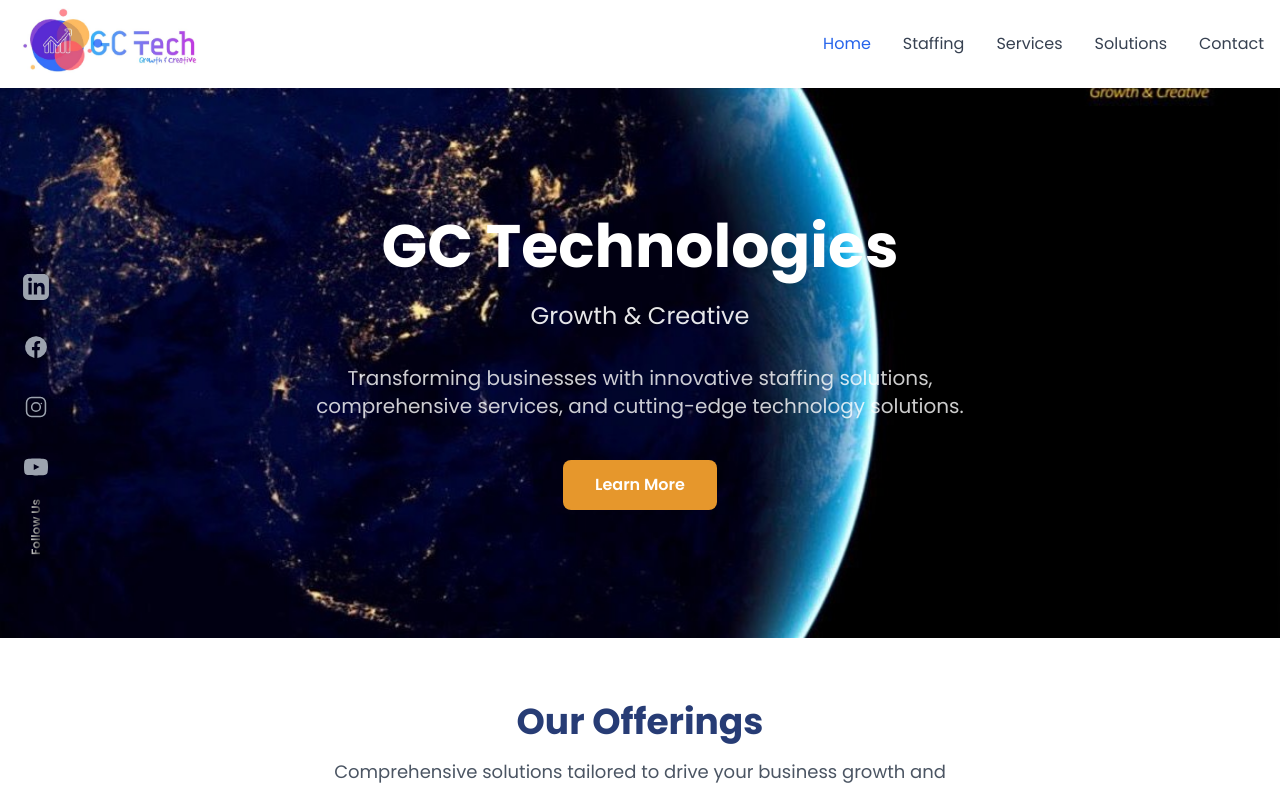
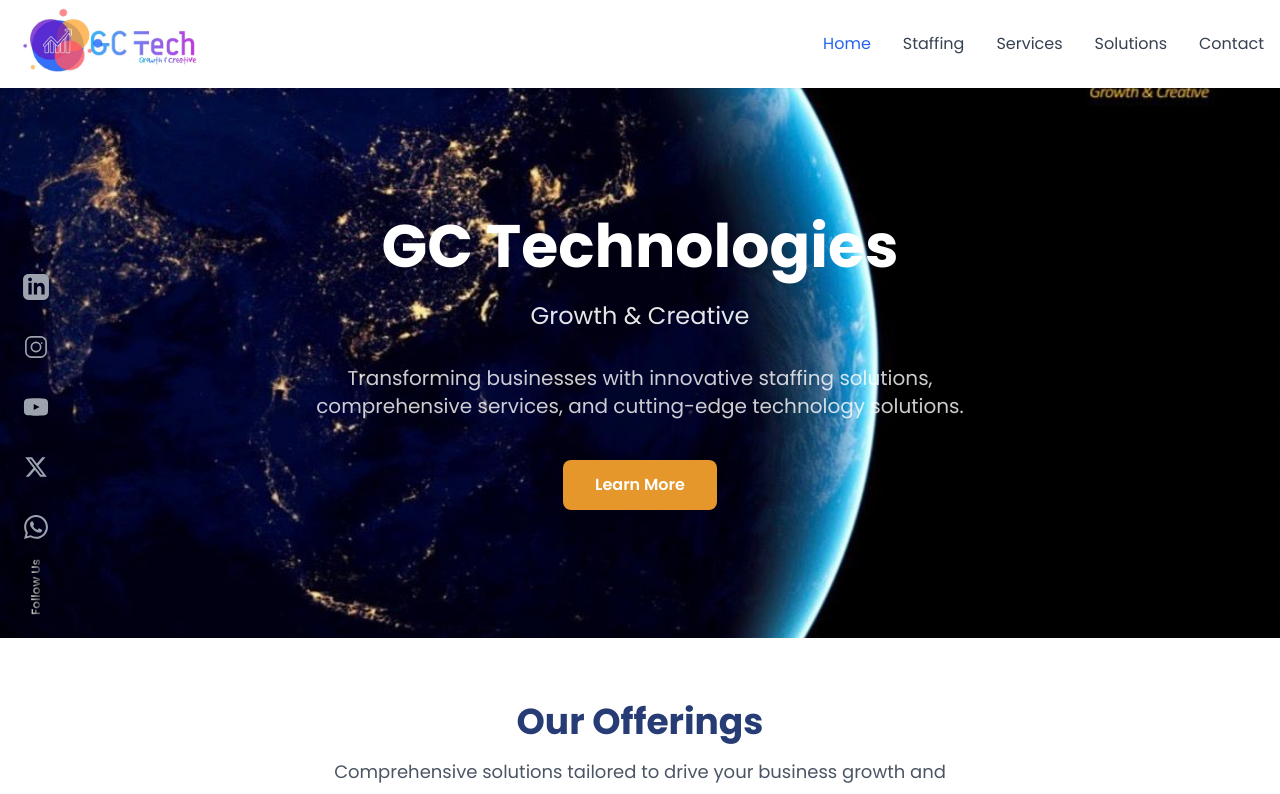
Before and after one commit to Codeby-Sameer/Codeby-Sameer.github.io, a React (Vite) app: page / in a window 1280 px wide. Shown: the top 794 px of the page. Built offline with nearby package versions, Linux system fonts and the light colour scheme.

Commit message:
links updated

```diff
--- a/src/components/Footer.jsx
+++ b/src/components/Footer.jsx
@@ -41,31 +41,32 @@
           <div>
             <h3 className="text-lg font-semibold mb-4">Follow Us</h3>
             <div className="flex space-x-4">
-              <a href="#" className="text-gray-300 hover:text-white transition-colors">
+<a href="https://www.linkedin.com/company/gc-technologies-pvt-ltd/" target="_blank" className="text-gray-300 hover:text-white transition-colors">
                 <span className="sr-only">LinkedIn</span>
                 <svg className="h-6 w-6" fill="currentColor" viewBox="0 0 24 24">
                   <path d="M19 0h-14c-2.761 0-5 2.239-5 5v14c0 2.761 2.239 5 5 5h14c2.762 0 5-2.239 5-5v-14c0-2.761-2.238-5-5-5zm-11 19h-3v-11h3v11zm-1.5-12.268c-.966 0-1.75-.79-1.75-1.764s.784-1.764 1.75-1.764 1.75.79 1.75 1.764-.783 1.764-1.75 1.764zm13.5 12.268h-3v-5.604c0-3.368-4-3.113-4 0v5.604h-3v-11h3v1.765c1.396-2.586 7-2.777 7 2.476v6.759z"/>
                 </svg>
               </a>
-              <a href="#" className="text-gray-300 hover:text-white transition-colors">
+<a href="https://www.instagram.com/gctechsoft?igsh=MTlmOGU4NTliaTByNA%3D%3D&utm_source=qr" target="_blank" className="text-gray-300 hover:text-white transition-colors">
   <span className="sr-only">Instagram</span>
   <svg className="h-6 w-6" fill="currentColor" viewBox="0 0 24 24">
     <path d="M7.75 2h8.5A5.75 5.75 0 0122 7.75v8.5A5.75 5.75 0 0116.25 22h-8.5A5.75 5.75 0 012 16.25v-8.5A5.75 5.75 0 017.75 2zm0 1.5A4.25 4.25 0 003.5 7.75v8.5A4.25 4.25 0 007.75 20.5h8.5a4.25 4.25 0 004.25-4.25v-8.5A4.25 4.25 0 0016.25 3.5h-8.5zM12 7a5 5 0 110 10 5 5 0 010-10zm0 1.5a3.5 3.5 0 100 7 3.5 3.5 0 000-7zm5.25-.75a.75.75 0 110 1.5.75.75 0 010-1.5z"/>
   </svg>
 </a>
-<a href="#" className="text-gray-300 hover:text-white transition-colors">
+ <a href="https://whatsapp.com/channel/0029Vb5gcb87YScyWqIfcX3b" target="_blank" className="text-gray-300 hover:text-white transition-colors">
+    <span className="sr-only">WhatsApp</span>
   <span className="sr-only">WhatsApp</span>
   <svg className="h-6 w-6" fill="currentColor" viewBox="0 0 24 24">
     <path d="M12 2a9.93 9.93 0 00-7.07 2.93A9.93 9.93 0 002 12c0 1.76.46 3.48 1.33 5.01L2 22l5.09-1.33A9.93 9.93 0 0012 22c2.65 0 5.15-1.03 7.07-2.93A9.93 9.93 0 0022 12c0-2.65-1.03-5.15-2.93-7.07A9.93 9.93 0 0012 2zm0 18a8.01 8.01 0 01-4.24-1.24l-.3-.18-3.02.79.8-2.95-.2-.31A8.01 8.01 0 014 12a8 8 0 0116 0c0 2.13-.83 4.14-2.34 5.66A7.97 7.97 0 0112 20zm3.71-5.29c-.2-.1-1.18-.58-1.36-.65-.18-.07-.31-.1-.44.1-.13.2-.5.65-.61.78-.11.13-.22.15-.42.05-.2-.1-.84-.31-1.6-.99-.59-.52-.99-1.16-1.11-1.36-.11-.2-.01-.31.08-.41.08-.08.2-.22.3-.33.1-.11.13-.2.2-.33.07-.13.03-.25-.02-.35-.05-.1-.44-1.06-.61-1.45-.16-.39-.33-.34-.44-.35h-.38c-.13 0-.35.05-.53.25-.18.2-.7.68-.7 1.65s.72 1.91.82 2.04c.1.13 1.41 2.15 3.42 3.01.48.21.85.34 1.14.44.48.15.92.13 1.27.08.39-.06 1.18-.48 1.35-.95.17-.47.17-.87.12-.95-.05-.08-.18-.13-.38-.23z"/>
   </svg>
 </a>
-<a href="#" className="text-gray-300 hover:text-white transition-colors">
-  <span className="sr-only">Facebook</span>
-  <svg className="h-6 w-6" fill="currentColor" viewBox="0 0 24 24">
-    <path d="M22 12a10 10 0 10-11.5 9.95v-7.05h-2.2V12h2.2V9.8c0-2.18 1.3-3.38 3.3-3.38.96 0 1.96.17 1.96.17v2.15h-1.1c-1.08 0-1.42.67-1.42 1.36V12h2.42l-.39 2.9h-2.03v7.05A10 10 0 0022 12z"/>
-  </svg>
+ <a href="https://x.com/gc_tech_pvt?s=11" target="_blank" className="text-gray-300 hover:text-white transition-colors">
+  <span className="sr-only">Twitter</span>
+ <svg className="h-6 w-6" fill="currentColor" viewBox="0 0 24 24">
+              <path d="M18.244 2.25h3.308l-7.227 8.26 8.502 11.24H16.17l-5.214-6.817L4.99 21.75H1.68l7.73-8.835L1.254 2.25H8.08l4.713 6.231zm-1.161 17.52h1.833L7.084 4.126H5.117z"/>
+            </svg>
 </a>
-<a href="#" className="text-gray-300 hover:text-white transition-colors">
+ <a href="https://youtube.com/@gctechtalenthub?si=fjgixVqkMWGKWnV8" target="_blank" className="text-gray-300 hover:text-white transition-colors">
   <span className="sr-only">YouTube</span>
   <svg className="h-6 w-6" fill="currentColor" viewBox="0 0 24 24">
     <path d="M23.5 6.2a2.9 2.9 0 00-2.05-2.05C19.5 3.5 12 3.5 12 3.5s-7.5 0-9.45.65A2.9 2.9 0 00.5 6.2 30.2 30.2 0 000 12a30.2 30.2 0 00.5 5.8 2.9 2.9 0 002.05 2.05C4.5 20.5 12 20.5 12 20.5s7.5 0 9.45-.65a2.9 2.9 0 002.05-2.05A30.2 30.2 0 0024 12a30.2 30.2 0 00-.5-5.8zM9.75 15.02V8.98L15.5 12l-5.75 3.02z"/>
--- a/src/components/sections/SocailMedia.jsx
+++ b/src/components/sections/SocailMedia.jsx
@@ -1,44 +1,46 @@
-import { hover, motion } from 'framer-motion';
-import { Briefcase, Facebook, FacebookIcon, Instagram, Linkedin, LinkedinIcon, Youtube } from 'lucide-react';
+import { motion } from 'framer-motion';
 
 function SocialMedia() {
   const socialLinks = [
     {
       name: 'LinkedIn',
-      url: '#',
-      icon:   <svg className="h-6 w-6" fill="currentColor" viewBox="0 0 24 24">
-                  <path d="M19 0h-14c-2.761 0-5 2.239-5 5v14c0 2.761 2.239 5 5 5h14c2.762 0 5-2.239 5-5v-14c0-2.761-2.238-5-5-5zm-11 19h-3v-11h3v11zm-1.5-12.268c-.966 0-1.75-.79-1.75-1.764s.784-1.764 1.75-1.764 1.75.79 1.75 1.764-.783 1.764-1.75 1.764zm13.5 12.268h-3v-5.604c0-3.368-4-3.113-4 0v5.604h-3v-11h3v1.765c1.396-2.586 7-2.777 7 2.476v6.759z"/>
-                </svg>,
-                 color: 'text-gray-400 hover:text-gray-300',
-
-
-    },
-    {
-      name: 'Facebook',
-      url: '#',
+      url: 'https://www.linkedin.com/company/gc-technologies-pvt-ltd/',
       icon: <svg className="h-6 w-6" fill="currentColor" viewBox="0 0 24 24">
-    <path d="M22 12a10 10 0 10-11.5 9.95v-7.05h-2.2V12h2.2V9.8c0-2.18 1.3-3.38 3.3-3.38.96 0 1.96.17 1.96.17v2.15h-1.1c-1.08 0-1.42.67-1.42 1.36V12h2.42l-.39 2.9h-2.03v7.05A10 10 0 0022 12z"/>
-  </svg>,
+              <path d="M19 0h-14c-2.761 0-5 2.239-5 5v14c0 2.761 2.239 5 5 5h14c2.762 0 5-2.239 5-5v-14c0-2.761-2.238-5-5-5zm-11 19h-3v-11h3v11zm-1.5-12.268c-.966 0-1.75-.79-1.75-1.764s.784-1.764 1.75-1.764 1.75.79 1.75 1.764-.783 1.764-1.75 1.764zm13.5 12.268h-3v-5.604c0-3.368-4-3.113-4 0v5.604h-3v-11h3v1.765c1.396-2.586 7-2.777 7 2.476v6.759z"/>
+            </svg>,
       color: 'text-gray-400 hover:text-gray-300',
-
     },
     {
       name: 'Instagram',
-      url: '#',
+      url: 'https://www.instagram.com/gctechsoft?igsh=MTlmOGU4NTliaTByNA%3D%3D&utm_source=qr',
       icon: <svg className="h-6 w-6" fill="currentColor" viewBox="0 0 24 24">
-    <path d="M7.75 2h8.5A5.75 5.75 0 0122 7.75v8.5A5.75 5.75 0 0116.25 22h-8.5A5.75 5.75 0 012 16.25v-8.5A5.75 5.75 0 017.75 2zm0 1.5A4.25 4.25 0 003.5 7.75v8.5A4.25 4.25 0 007.75 20.5h8.5a4.25 4.25 0 004.25-4.25v-8.5A4.25 4.25 0 0016.25 3.5h-8.5zM12 7a5 5 0 110 10 5 5 0 010-10zm0 1.5a3.5 3.5 0 100 7 3.5 3.5 0 000-7zm5.25-.75a.75.75 0 110 1.5.75.75 0 010-1.5z"/>
-  </svg>,
+              <path d="M7.75 2h8.5A5.75 5.75 0 0122 7.75v8.5A5.75 5.75 0 0116.25 22h-8.5A5.75 5.75 0 012 16.25v-8.5A5.75 5.75 0 017.75 2zm0 1.5A4.25 4.25 0 003.5 7.75v8.5A4.25 4.25 0 007.75 20.5h8.5a4.25 4.25 0 004.25-4.25v-8.5A4.25 4.25 0 0016.25 3.5h-8.5zM12 7a5 5 0 110 10 5 5 0 010-10zm0 1.5a3.5 3.5 0 100 7 3.5 3.5 0 000-7zm5.25-.75a.75.75 0 110 1.5.75.75 0 010-1.5z"/>
+            </svg>,
       color: 'text-gray-400 hover:text-gray-300',
-
     },
     {
       name: 'YouTube',
-      url: '#',
-      icon:  <svg className="h-6 w-6" fill="currentColor" viewBox="0 0 24 24">
-    <path d="M23.5 6.2a2.9 2.9 0 00-2.05-2.05C19.5 3.5 12 3.5 12 3.5s-7.5 0-9.45.65A2.9 2.9 0 00.5 6.2 30.2 30.2 0 000 12a30.2 30.2 0 00.5 5.8 2.9 2.9 0 002.05 2.05C4.5 20.5 12 20.5 12 20.5s7.5 0 9.45-.65a2.9 2.9 0 002.05-2.05A30.2 30.2 0 0024 12a30.2 30.2 0 00-.5-5.8zM9.75 15.02V8.98L15.5 12l-5.75 3.02z"/>
-  </svg>,
+      url: 'https://youtube.com/@gctechtalenthub?si=fjgixVqkMWGKWnV8',
+      icon: <svg className="h-6 w-6" fill="currentColor" viewBox="0 0 24 24">
+              <path d="M23.5 6.2a2.9 2.9 0 00-2.05-2.05C19.5 3.5 12 3.5 12 3.5s-7.5 0-9.45.65A2.9 2.9 0 00.5 6.2 30.2 30.2 0 000 12a30.2 30.2 0 00.5 5.8 2.9 2.9 0 002.05 2.05C4.5 20.5 12 20.5 12 20.5s7.5 0 9.45-.65a2.9 2.9 0 002.05-2.05A30.2 30.2 0 0024 12a30.2 30.2 0 00-.5-5.8zM9.75 15.02V8.98L15.5 12l-5.75 3.02z"/>
+            </svg>,
       color: 'text-gray-400 hover:text-gray-300',
-
+    },
+    {
+      name: 'Twitter',
+      url: 'https://x.com/gc_tech_pvt?s=11',
+      icon: <svg className="h-6 w-6" fill="currentColor" viewBox="0 0 24 24">
+              <path d="M18.244 2.25h3.308l-7.227 8.26 8.502 11.24H16.17l-5.214-6.817L4.99 21.75H1.68l7.73-8.835L1.254 2.25H8.08l4.713 6.231zm-1.161 17.52h1.833L7.084 4.126H5.117z"/>
+            </svg>,
+      color: 'text-gray-400 hover:text-gray-300',
+    },
+    {
+      name: 'WhatsApp',
+      url: 'https://whatsapp.com/channel/0029Vb5gcb87YScyWqIfcX3b',
+      icon: <svg className="h-6 w-6" fill="currentColor" viewBox="0 0 24 24">
+              <path d="M17.472 14.382c-.297-.149-1.758-.867-2.03-.967-.273-.099-.471-.148-.67.15-.197.297-.767.966-.94 1.164-.173.199-.347.223-.644.075-.297-.15-1.255-.463-2.39-1.475-.883-.788-1.48-1.761-1.653-2.059-.173-.297-.018-.458.13-.606.134-.133.298-.347.446-.52.149-.174.198-.298.298-.497.099-.198.05-.371-.025-.52-.075-.149-.669-1.612-.916-2.207-.242-.579-.487-.5-.669-.51-.173-.008-.371-.01-.57-.01-.198 0-.52.074-.792.372-.272.297-1.04 1.016-1.04 2.479 0 1.462 1.065 2.875 1.213 3.074.149.198 2.096 3.2 5.077 4.487.709.306 1.262.489 1.694.625.712.227 1.36.195 1.871.118.571-.085 1.758-.719 2.006-1.413.248-.694.248-1.289.173-1.413-.074-.124-.272-.198-.57-.347m-5.421 7.403h-.004a9.87 9.87 0 01-5.031-1.378l-.361-.214-3.741.982.998-3.648-.235-.374a9.86 9.86 0 01-1.51-5.26c.001-5.45 4.436-9.884 9.888-9.884 2.64 0 5.122 1.03 6.988 2.898a9.825 9.825 0 012.893 6.994c-.003 5.45-4.437 9.884-9.885 9.884m8.413-18.297A11.815 11.815 0 0012.05 0C5.495 0 .16 5.335.157 11.892c0 2.096.547 4.142 1.588 5.945L.057 24l6.305-1.654a11.882 11.882 0 005.683 1.448h.005c6.554 0 11.89-5.335 11.893-11.893-.001-3.189-1.262-6.209-3.553-8.5"/>
+            </svg>,
+      color: 'text-gray-400 hover:text-gray-300',
     }
   ];
 
@@ -187,10 +189,10 @@
           initial={{ opacity: 0 }}
           animate={{ opacity: 1 }}
           transition={{ delay: 1.6 }}
-          className="relative   text-xs font-semibold text-transparent bg-gradient-to-b from-white to-black bg-clip-text -rotate-90 origin-center whitespace-nowrap mb-8 overflow-hidden"
+          className="relative text-xs font-semibold text-transparent bg-gradient-to-b from-white to-black bg-clip-text -rotate-90 origin-center whitespace-nowrap mb-8 overflow-hidden"
         >
-          <span className=""> Follow Us</span>
-          <span className="absolute inset-0 bg-gradient-to-r from-transparent via-white/70 to-transparent animate-shine " />
+          <span className="">Follow Us</span>
+          <span className="absolute inset-0 bg-gradient-to-r from-transparent via-white/70 to-transparent animate-shine" />
         </motion.div>
       </motion.div>
     </>
```
